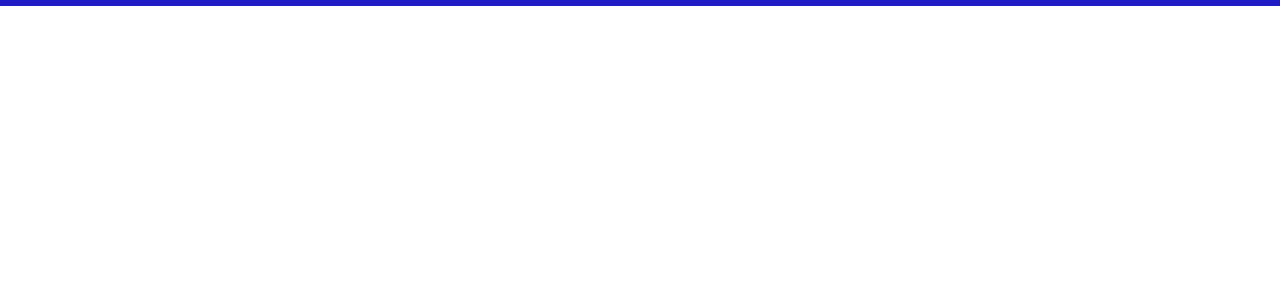
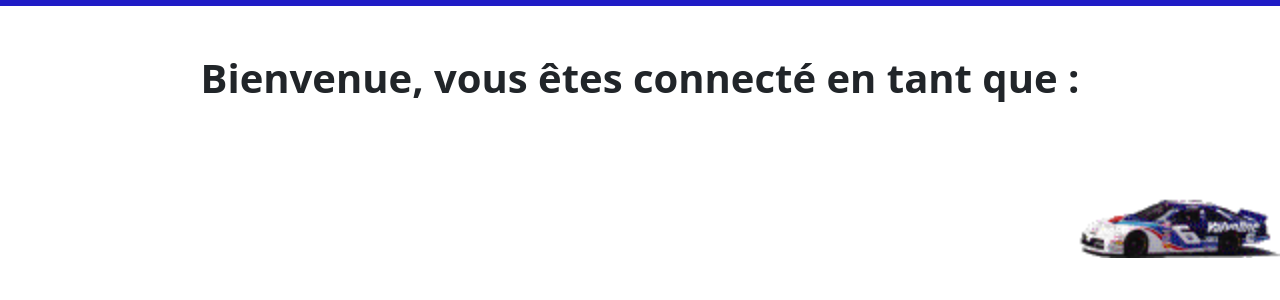
Before and after one commit to WildCodeSchool/2022-09-php-orleans-project-ecurieorleans, a PHP site: template src/View/Administration/home_admin.html.twig in a window 1280 px wide. Shown: the part 129-429 px from the top of the page. Run offline with PHP 8.4, Linux system fonts and the light colour scheme; the template is opened without the code that fills it, so the values that code supplies are empty; some libraries are stand-ins or nearby versions.

Commit message:
added content to the admin homepage

```diff
--- a/src/Controller/AdminController.php
+++ b/src/Controller/AdminController.php
@@ -1,11 +1,15 @@
 <?php
 
 namespace App\Controller;
+
+use App\Model\AdminManager;
 
 class AdminController extends AbstractController
 {
     public function index(): string
     {
-        return $this->twig->render('Administration/home_admin.html.twig');
+        $connection = new AdminManager();
+        $admin = $connection->selectOneById(1);
+        return $this->twig->render('Administration/home_admin.html.twig', ['admin' => $admin,]);
     }
 }
--- a/src/View/Administration/home_admin.html.twig
+++ b/src/View/Administration/home_admin.html.twig
@@ -1,3 +1,15 @@
 {% extends 'admin_layout.html.twig' %}
 
 {% block stylesheetGrandChild %}{% endblock %}
+
+{% block content %}
+	<h1 class="text-center my-5">
+		<b>Bienvenue, vous êtes connecté en tant que :
+			<br>
+			<div class="text-primary">
+				{{admin.email}}
+			</div>
+		</b>
+	</h1>
+	<img src="assets/images/car.gif" alt="a gif of a car" class="w-100 mt-5">
+{% endblock %}
```
Also changed, not shown: src/Model/AdminManager.php (added, +10 -0 lines), public/assets/images/car.gif (added).
